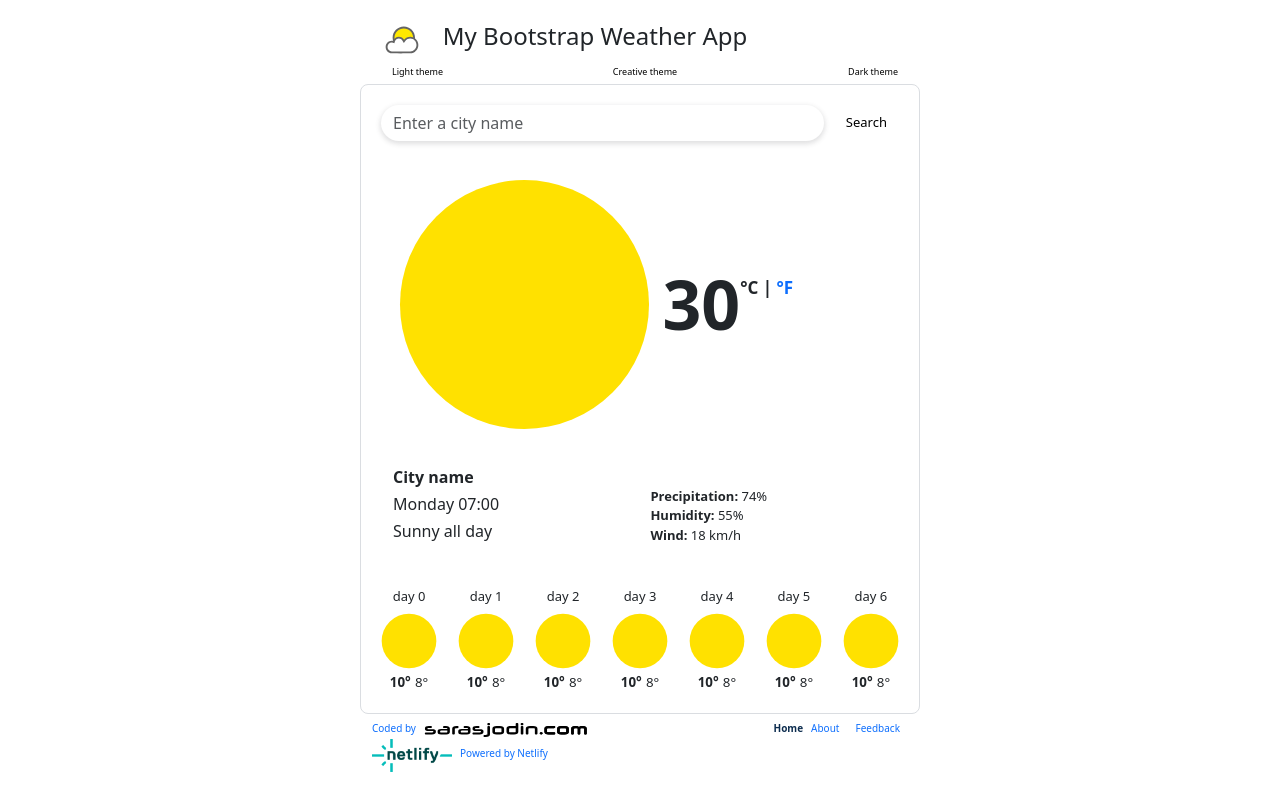
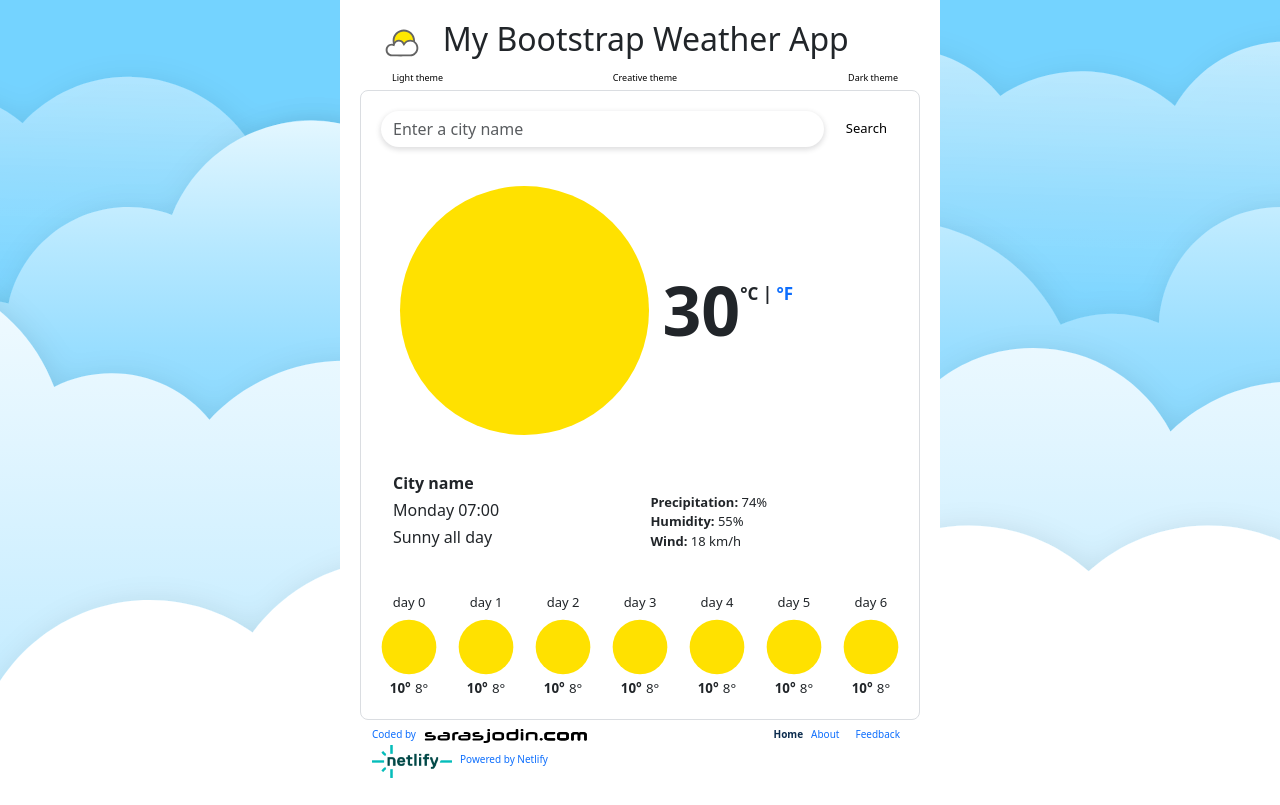
Before and after one commit to sarasjodin/MyWeatherApp, a plain HTML site: page index.html in a window 1280 px wide. Drawn offline with nearby package versions, Linux system fonts and the light colour scheme; a web font is replaced by a local one.

Commit message:
Bkg image added Images folder to src/ <h1> styles

```diff
--- a/index.html
+++ b/index.html
@@ -22,7 +22,8 @@
             <div class="container">
                 <div class="row align-items-center">
                     <div class="col-auto">
-                        <img class="logo" src="images/Climasense-01.svg" width="40" height="40" alt="The weather logo">
+                        <img class="logo" src="src/images/Climasense-01.svg" width="40" height="40"
+                            alt="The weather logo">
                     </div>
                     <div class="col">
                         <h1 class="logo-text my-custom-font">My Bootstrap Weather App</h1>
@@ -57,7 +58,7 @@
                 <div class="container">
                     <div class="row">
                         <div class="col">
-                            <img src="images/sunny.svg" alt="Sunny" />
+                            <img src="src/images/sunny.svg" alt="Sunny" />
                         </div>
                         <div class="current-temperature col">30<span class="current-temp-units">°C | <a
                                     href="#">°F</a></span>
@@ -85,7 +86,7 @@
                 <div class="row">
                     <div class="col">
                         <h3>day 0</h3>
-                        <img src="images/sunny.svg" alt="Sunny" />
+                        <img src="src/images/sunny.svg" alt="Sunny" />
                         <div>
                             <span class="high">10°</span>
                             <span class="low">8°</span>
@@ -93,7 +94,7 @@
                     </div>
                     <div class="col">
                         <h3>day 1</h3>
-                        <img src="images/sunny.svg" alt="Sunny" />
+                        <img src="src/images/sunny.svg" alt="Sunny" />
                         <div>
                             <span class="high">10°</span>
                             <span class="low">8°</span>
@@ -101,7 +102,7 @@
                     </div>
                     <div class="col">
                         <h3>day 2</h3>
-                        <img src="images/sunny.svg" alt="Sunny" />
+                        <img src="src/images/sunny.svg" alt="Sunny" />
                         <div>
                             <span class="high">10°</span>
                             <span class="low">8°</span>
@@ -109,7 +110,7 @@
                     </div>
                     <div class="col">
                         <h3>day 3</h3>
-                        <img src="images/sunny.svg" alt="Sunny" />
+                        <img src="src/images/sunny.svg" alt="Sunny" />
                         <div>
                             <span class="high">10°</span>
                             <span class="low">8°</span>
@@ -117,7 +118,7 @@
                     </div>
                     <div class="col">
                         <h3>day 4</h3>
-                        <img src="images/sunny.svg" alt="Sunny" />
+                        <img src="src/images/sunny.svg" alt="Sunny" />
                         <div>
                             <span class="high">10°</span>
                             <span class="low">8°</span>
@@ -125,7 +126,7 @@
                     </div>
                     <div class="col">
                         <h3>day 5</h3>
-                        <img src="images/sunny.svg" alt="Sunny" />
+                        <img src="src/images/sunny.svg" alt="Sunny" />
                         <div>
                             <span class="high">10°</span>
                             <span class="low">8°</span>
@@ -133,7 +134,7 @@
                     </div>
                     <div class="col">
                         <h3>day 6</h3>
-                        <img src="images/sunny.svg" alt="Sunny" />
+                        <img src="src/images/sunny.svg" alt="Sunny" />
                         <div>
                             <span class="high">10°</span>
                             <span class="low">8°</span>
@@ -148,7 +149,7 @@
                     <div class="col">
                         <a href="https://github.com/sarasjodin/MyWeatherApp" target="_blank">Coded by</a>
                         <a href="https://www.sarasjodin.com/" target="_blank">
-                            <img class="small-logo" src="images/logo_sarasjodincom.svg" alt="Logo sarasjodin.com">
+                            <img class="small-logo" src="src/images/logo_sarasjodincom.svg" alt="Logo sarasjodin.com">
                         </a>
                     </div>
                     <div class="col d-flex justify-content-end">
@@ -166,7 +167,7 @@
                 <div class="row">
                     <div class="col d-flex flex-wrap justify-content-start"><a href="https://www.netlify.com"
                             target="_blank">
-                            <img src="images/logo-netlify.png" alt="Logo Netlify" width="80">
+                            <img src="src/images/logo-netlify.png" alt="Logo Netlify" width="80">
                         </a>
                         <p class="powered-by"><a href="https://www.netlify.com" target="_blank">Powered by Netlify</a>
                         </p>
--- a/src/style.css
+++ b/src/style.css
@@ -1,9 +1,17 @@
 /* App styles */
+
+body {
+  background-image: url("images/cloudsbkg.svg");
+  background-position: center;
+  background-repeat: no-repeat;
+  background-size: cover;
+}
 
 .page-wrapper {
   max-width: 600px;
   margin: 0px auto;
   padding: 20px;
+  background-color: white;
 }
 
 .search-bar,
@@ -19,18 +27,22 @@
   border-radius: 8px;
 }
 
-.my-custom-font {
-  font-size: large;
+@media (min-width: 0) and (max-width: 449px) {
+  .my-custom-font {
+    font-size: large;
+  }
 }
 
-@media (min-width: 500px) {
+@media (min-width: 450px) and (max-width: 549px) {
   .my-custom-font {
     font-size: x-large;
   }
 }
 
-h1 {
-  font-size: x-large;
+@media (min-width: 550px) {
+  .my-custom-font {
+    font-size: xx-large;
+  }
 }
 
 h2 {
```
Also changed, not shown: about.html (+4 -3 lines), form.html (+4 -3 lines), images/Planning_Wireframe.png (deleted), images/Planning_html_structure.png (deleted), images/SVG/Sun2.svg (deleted), images/SVG/sun3.svg (deleted), src/images/SVG/Cloudy.svg (renamed from images/SVG/Cloudy.svg), src/images/SVG/Sun4.svg (renamed from images/SVG/Sun4.svg), src/images/SVG/Sunny.svg (renamed from images/SVG/Sunny.svg), src/images/climasense-01.svg (renamed from images/climasense-01.svg), src/images/cloudsbkg.svg (added), src/images/cloudy.svg (renamed from images/cloudy.svg), src/images/logo-netlify.png (renamed from images/logo-netlify.png), src/images/logo_sarasjodincom.svg (renamed from images/logo_sarasjodincom.svg), 4 more files.
